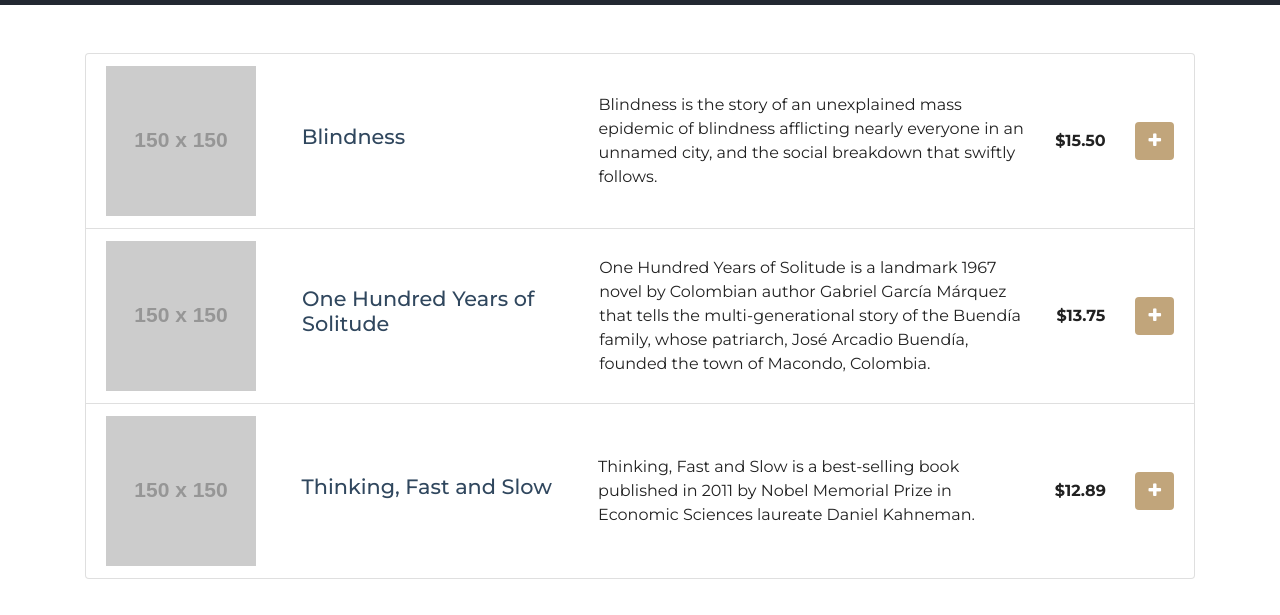
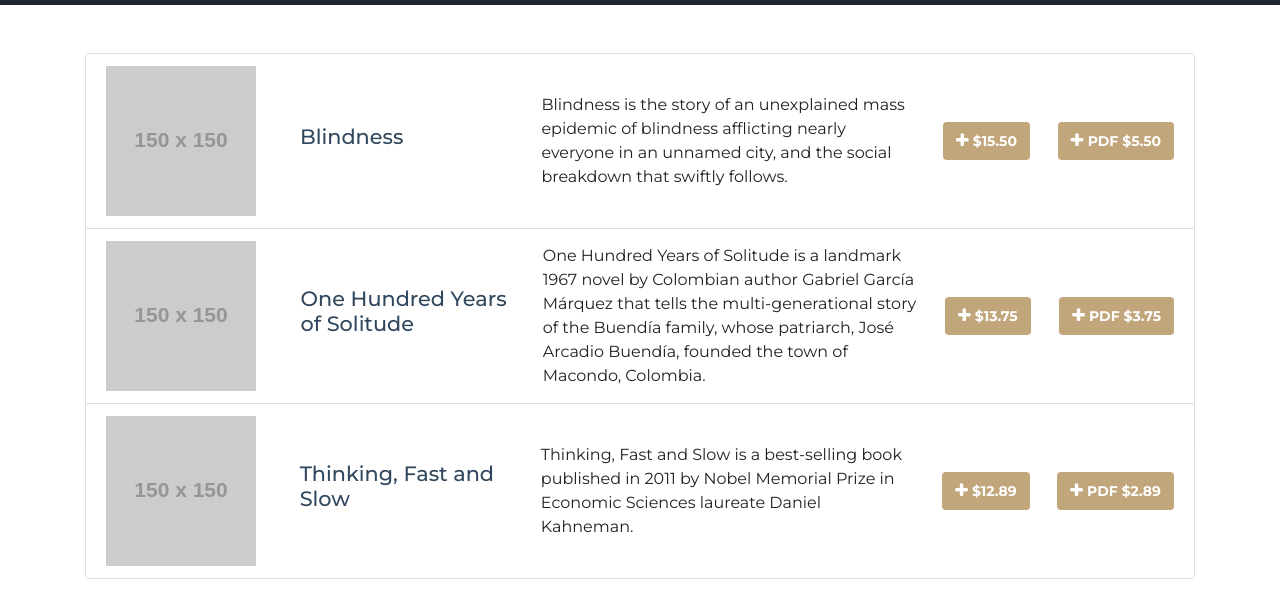
Before and after one commit to MarianaSouza/your-bookstore, a website: page index.html in a window 1280 px wide. Shown: the part 65-680 px from the top of the page. Drawn offline with nearby package versions, Linux system fonts and the light colour scheme; placeholder pictures from the web are drawn by us.

Commit message:
adding option buttons to the books

```diff
--- a/css/style.scss
+++ b/css/style.scss
@@ -39,6 +39,7 @@
     }
     span {
       font-weight: bold;
+      font-size: 0.875em;
     }
     .list-group-item {
       flex-wrap: wrap;
@@ -58,10 +59,10 @@
     li {
       justify-content: space-between;
       > p {
-        width: 40%;
+        width: 35%;
       }
       > h2{
-        width: 25%;
+        width: 20%;
       }
     }
   }
@@ -79,6 +80,11 @@
         width: 100%;
         margin-bottom: 1em;
       }
+      .btn{
+        &:first-of-type{
+          margin-right: 1em;
+        }
+      }
     }
   }
 }
--- a/index.html
+++ b/index.html
@@ -66,9 +66,13 @@
                 blindness afflicting nearly everyone in an unnamed city, and the
                 social breakdown that swiftly follows.
               </p>
-              <span>$15.50</span>
-              <button type="button" class="btn"  title="Add Blindness">
+              <button type="button" class="btn"  title="Add Blindness Physical Book">
                 <i class="fa fa-plus" aria-hidden="true"></i>
+                <span>$15.50</span>
+              </button>
+              <button type="button" class="btn"  title="Add Blindness PDF Book">
+                <i class="fa fa-plus" aria-hidden="true"></i>
+                <span>PDF $5.50</span>
               </button>
             </li>
             <li class="list-group-item d-flex align-items-center">
@@ -83,9 +87,13 @@
                 multi-generational story of the Buendía family, whose patriarch,
                 José Arcadio Buendía, founded the town of Macondo, Colombia.
               </p>
-              <span>$13.75</span>
-              <button type="button" class="btn" title="Add One Hundred Years of Solitude">
+              <button type="button" class="btn" title="Add One Hundred Years of Solitude Physical Boo">
                 <i class="fa fa-plus" aria-hidden="true"></i>
+                <span>$13.75</span>
+              </button>
+              <button type="button" class="btn" title="Add One Hundred Years of Solitude PDF Book">
+                <i class="fa fa-plus" aria-hidden="true"></i>
+                <span>PDF $3.75</span>
               </button>
             </li>
             <li class="list-group-item d-flex align-items-center">
@@ -99,9 +107,13 @@
                 by Nobel Memorial Prize in Economic Sciences laureate Daniel
                 Kahneman.
               </p>
-              <span>$12.89</span>
-              <button type="button" class="btn" title="Thinking, Fast and Slow">
+              <button type="button" class="btn" title="Add Thinking, Fast and Slow Physical Book">
                 <i class="fa fa-plus" aria-hidden="true"></i>
+                <span>$12.89</span>
+              </button>
+              <button type="button" class="btn" title="Add Thinking, Fast and Slow PDF Book">
+                <i class="fa fa-plus" aria-hidden="true"></i>
+                <span>PDF $2.89</span>
               </button>
             </li>
           </ul>
```
Also changed, not shown: css/style.css, 1 other file.
